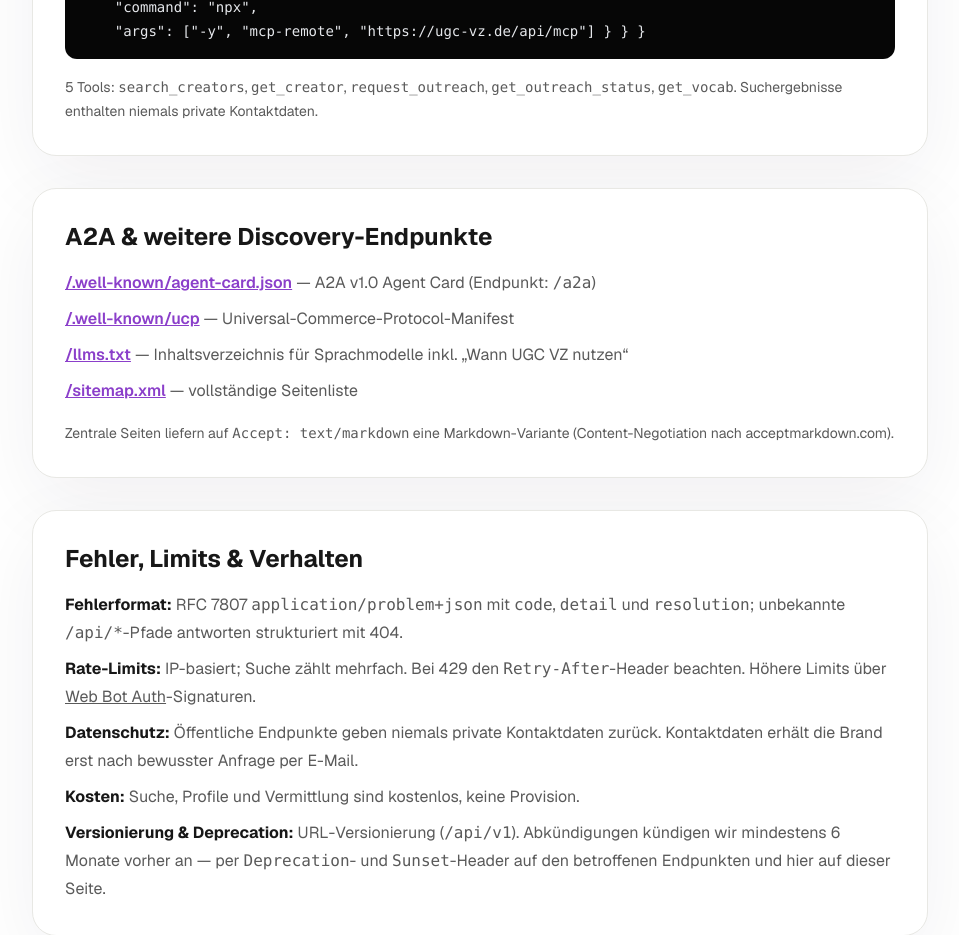
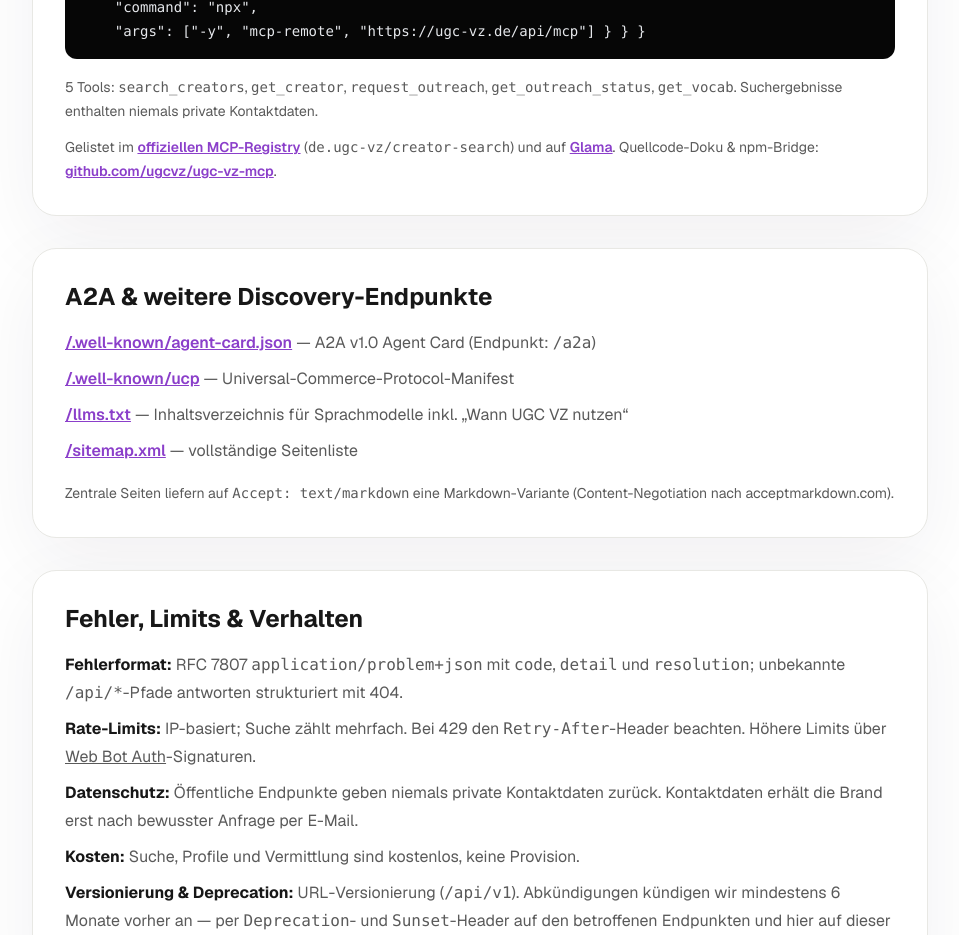
Before and after one commit to shufflethis/ugc-vz-neu, a Next.js app: page /developers in a window 1280 px wide. Shown: the part 980-1915 px from the top of the page, without its empty margins (160-1119 px from the left). Built offline with nearby package versions, Linux system fonts and the light colour scheme.

Commit message:
feat: MCP-Repo (github.com/ugcvz/ugc-vz-mcp) + Registry/Glama-Listings auf /developers und in llms.txt verlinken
Co-Authored-By: Claude Fable 5 <noreply@anthropic.com>
Claude-Session: https://claude.ai/code/session_017gnU8hmWWnZFywfit6ESdR

```diff
--- a/app/developers/page.tsx
+++ b/app/developers/page.tsx
@@ -73,6 +73,14 @@ claude mcp add --transport http ugc-vz https://ugc-vz.de/api/mcp
               <code>get_outreach_status</code>, <code>get_vocab</code>. Suchergebnisse enthalten niemals
               private Kontaktdaten.
             </p>
+            <p className="mt-3 text-sm leading-6 text-ink-soft">
+              Gelistet im{' '}
+              <a className="font-semibold text-geo-violet underline" href="https://registry.modelcontextprotocol.io/v0/servers?search=ugc-vz" rel="noopener noreferrer" target="_blank">offiziellen MCP-Registry</a>{' '}
+              (<code>de.ugc-vz/creator-search</code>) und auf{' '}
+              <a className="font-semibold text-geo-violet underline" href="https://glama.ai/mcp/connectors/de.ugc-vz/creator-search" rel="noopener noreferrer" target="_blank">Glama</a>.
+              Quellcode-Doku &amp; npm-Bridge:{' '}
+              <a className="font-semibold text-geo-violet underline" href="https://github.com/ugcvz/ugc-vz-mcp" rel="noopener noreferrer" target="_blank">github.com/ugcvz/ugc-vz-mcp</a>.
+            </p>
           </section>
 
           <section className={card} id="a2a">
--- a/app/llms.txt/route.ts
+++ b/app/llms.txt/route.ts
@@ -69,6 +69,7 @@ get_outreach_status. Achtung: request_outreach löst echte E-Mails aus.
 - ${baseUrl}/openapi.json: OpenAPI-3.1-Spezifikation der REST-API /api/v1
 - ${baseUrl}/api/mcp: MCP-Server, Streamable HTTP (5 Tools: search_creators, get_creator, request_outreach, get_outreach_status, get_vocab)
 - ${baseUrl}/.well-known/mcp.json: MCP-Discovery-Manifest
+- https://github.com/ugcvz/ugc-vz-mcp: MCP-Repo (Doku, server.json, npm-Bridge); Registry-Name de.ugc-vz/creator-search
 - ${baseUrl}/.well-known/agent-card.json: Agent Discovery (A2A)
 - ${baseUrl}/.well-known/ucp: Universal-Commerce-Protocol-Manifest
 - Zentrale Seiten liefern auf "Accept: text/markdown" eine Markdown-Variante (acceptmarkdown.com)
```
